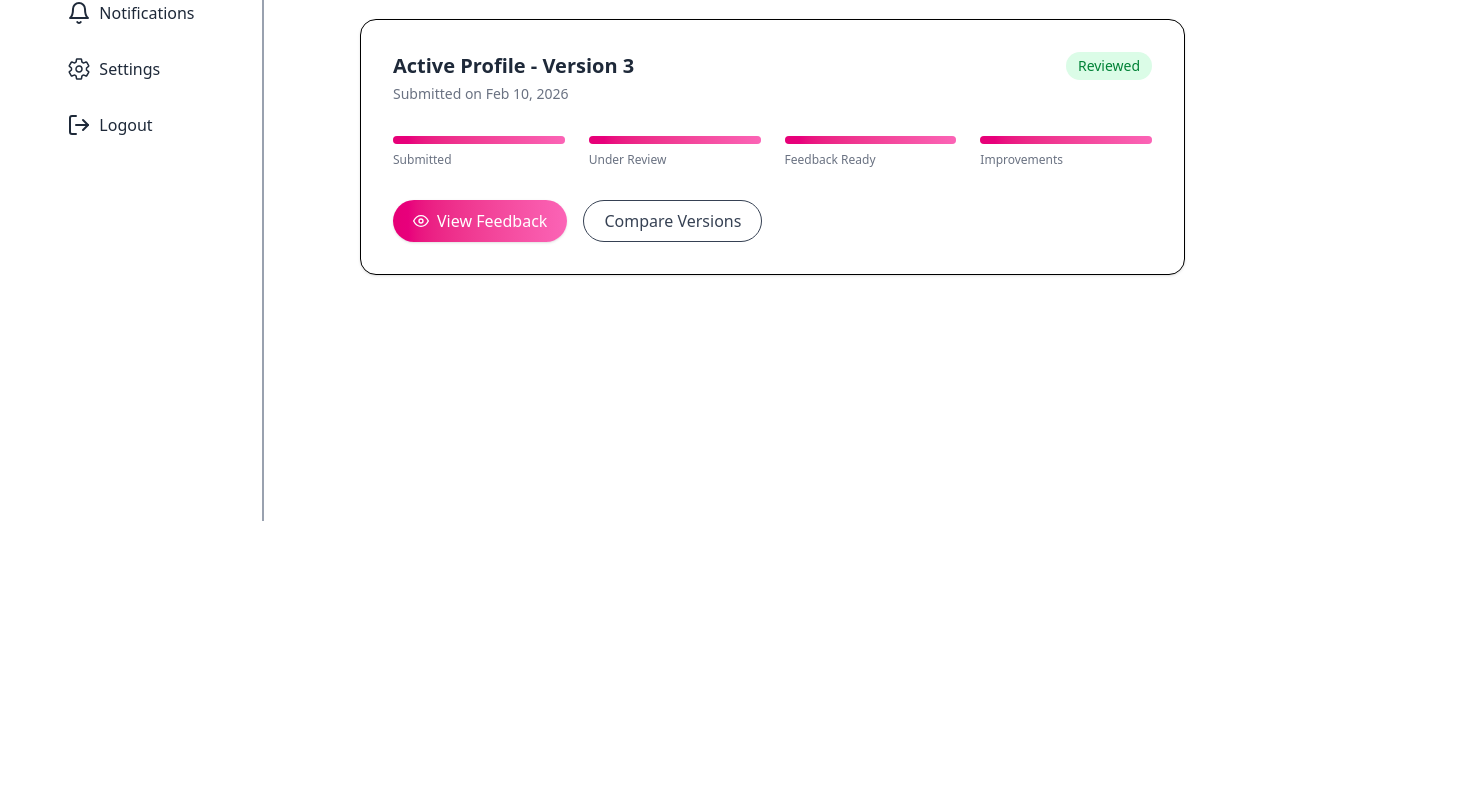
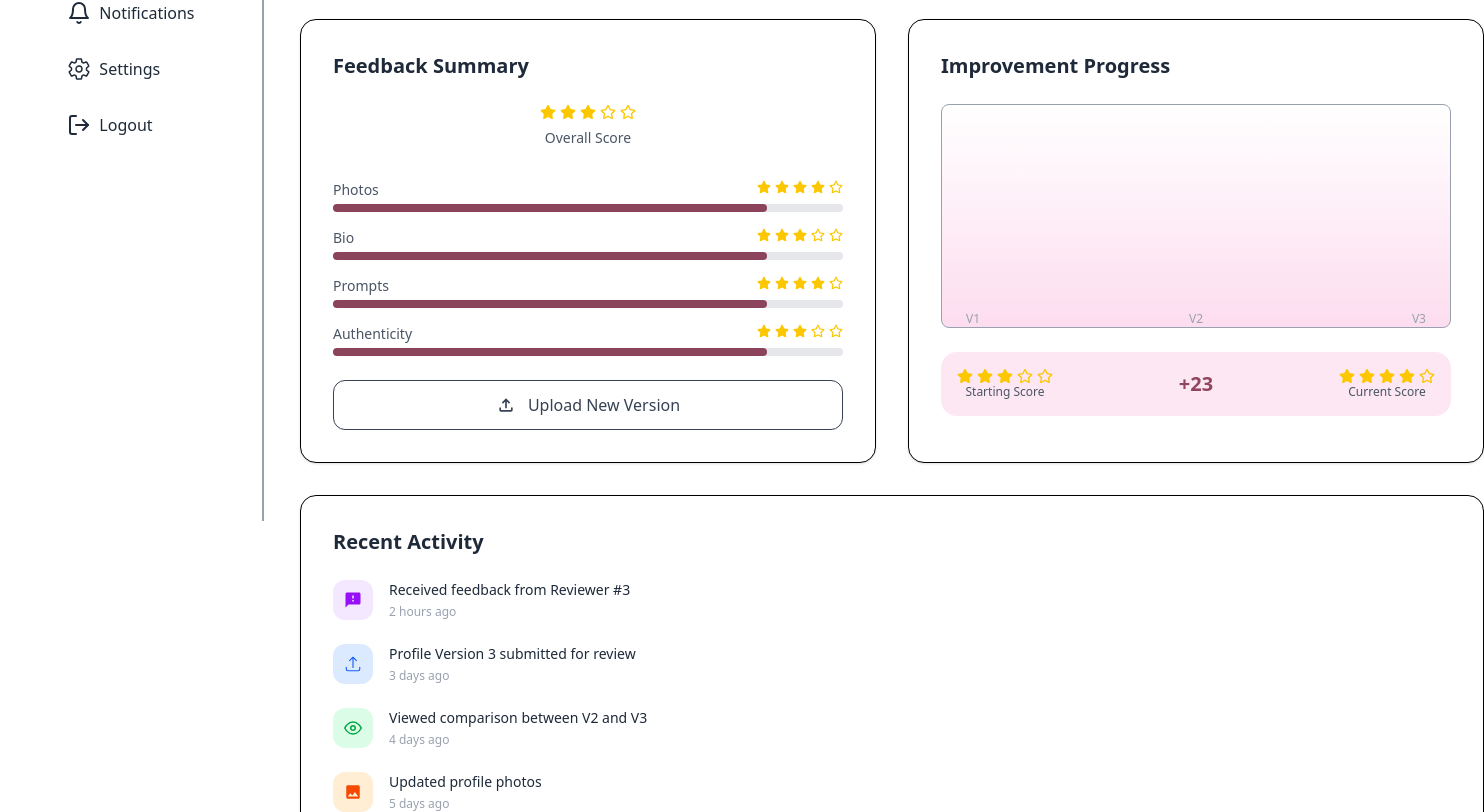
Before and after one commit to devsa-gitignore/UniHacks_GPTpaglus_2, a React (Vite) app in the folder frontend/ProfileLens/: page /home in a window 1280 px wide. Shown: the part 279-1091 px from the top of the page, 1484 px wide, since content can reach past the window. Before the commit the page ends 800 px from the top, so only its background shows below. Built offline with nearby package versions, Linux system fonts and the light colour scheme.

Commit message:
User HomePage done

```diff
--- a/frontend/ProfileLens/src/Components/PagesWithNavbar.jsx
+++ b/frontend/ProfileLens/src/Components/PagesWithNavbar.jsx
@@ -7,7 +7,7 @@ export default function PagesWithNavbar() {
       <div>
         <Navbar />
       </div>
-        <div className="ml-90 outlet">
+        <div className="ml-75 outlet">
           <Outlet />
         </div>
     </div>
--- a/frontend/ProfileLens/src/Pages/HomePage.jsx
+++ b/frontend/ProfileLens/src/Pages/HomePage.jsx
@@ -1,101 +1,180 @@
-import { FaStar } from "react-icons/fa";
+import { FaStar, FaRegStar, FaStarHalfAlt } from "react-icons/fa";
 import { FiEye } from "react-icons/fi";
+import { MdOutlineFileUpload, MdFeedback, MdPhoto } from "react-icons/md";
+import { HiArrowUpTray } from "react-icons/hi2";
+
+/* ⭐ Reusable Star Component */
+const StarRating = ({ rating }) => {
+  return (
+    <div className="flex gap-1 text-yellow-400">
+      {[1, 2, 3, 4, 5].map((i) => {
+        if (rating >= i) return <FaStar key={i} />;
+        if (rating >= i - 0.5) return <FaStarHalfAlt key={i} />;
+        return <FaRegStar key={i} />;
+      })}
+    </div>
+  );
+};
+
+/* 🕒 Recent Activity Item */
+const ActivityItem = ({ icon: Icon, bg, color, text, time }) => (
+  <div className="flex items-start gap-4">
+    <div className={`w-10 h-10 flex items-center justify-center rounded-xl ${bg} ${color}`}>
+      <Icon size={18} />
+    </div>
+    <div>
+      <p className="text-gray-800 text-sm">{text}</p>
+      <p className="text-gray-400 text-xs mt-1">{time}</p>
+    </div>
+  </div>
+);
 
 const HomePage = () => {
   return (
-    <div className="w-full h-screen py-8">
+    <div className="w-[74rem] h-fit py-8 space-y-8">
+
       {/* Header */}
+      <div>
         <h1 className="text-3xl font-semibold text-gray-800">
           Welcome back, Alex!
         </h1>
         <p className="text-gray-500 mt-1">
           Here's how your profile is performing
         </p>
+      </div>
 
-      {/* Stats Cards */}
-      <div className="grid grid-cols-1 md:grid-cols-4 gap-6 mt-8">
-        {/* Score */}
+      {/* Top Cards */}
+      <div className="grid grid-cols-1 md:grid-cols-4 gap-6">
         <div className="bg-white rounded-2xl p-6 shadow-sm border">
-          <div className="flex gap-1 text-yellow-400">
-            <FaStar />
-            <FaStar />
-            <FaStar />
-            <FaStar className="text-gray-300" />
-            <FaStar className="text-gray-300" />
-          </div>
+          <StarRating rating={3} />
           <p className="text-gray-500 mt-4 text-sm">Current Score</p>
           <p className="text-green-600 text-sm mt-2">+11 from last version</p>
         </div>
 
-        {/* Versions */}
         <div className="bg-white rounded-2xl p-6 shadow-sm border">
           <h2 className="text-2xl font-semibold text-gray-800">3</h2>
           <p className="text-gray-500 mt-2 text-sm">Profile Versions</p>
-          <p className="text-gray-400 text-sm mt-2">
-            Latest: Feb 10, 2026
-          </p>
+          <p className="text-gray-400 text-sm mt-2">Latest: Feb 10, 2026</p>
         </div>
 
-        {/* Reviews */}
         <div className="bg-white rounded-2xl p-6 shadow-sm border">
           <h2 className="text-2xl font-semibold text-gray-800">5</h2>
           <p className="text-gray-500 mt-2 text-sm">Reviews Received</p>
-          <p className="text-gray-400 text-sm mt-2">
-            Avg rating: 4.8/5
-          </p>
+          <p className="text-gray-400 text-sm mt-2">Avg rating: 4.8/5</p>
         </div>
 
-        {/* Improvement */}
         <div className="bg-white rounded-2xl p-6 shadow-sm border">
           <h2 className="text-2xl font-semibold text-gray-800">37%</h2>
           <p className="text-gray-500 mt-2 text-sm">Improvement</p>
-          <p className="text-gray-400 text-sm mt-2">
-            Since first version
-          </p>
+          <p className="text-gray-400 text-sm mt-2">Since first version</p>
         </div>
       </div>
 
-      {/* Active Profile Card */}
-      <div className="bg-white rounded-2xl p-8 shadow-sm border mt-8">
-        <div className="flex items-start justify-between">
+      {/* Bottom Section */}
+      <div className="grid grid-cols-1 lg:grid-cols-2 gap-8">
+
+        {/* Feedback Summary */}
+        <div className="bg-white rounded-2xl border p-8 shadow-sm">
+          <h2 className="text-xl font-semibold text-gray-800 mb-6">
+            Feedback Summary
+          </h2>
+
+          <div className="flex justify-center mb-8 text-center">
             <div>
-            <h2 className="text-xl font-semibold text-gray-800">
-              Active Profile - Version 3
-            </h2>
-            <p className="text-gray-500 text-sm mt-1">
-              Submitted on Feb 10, 2026
-            </p>
+              <StarRating rating={3} />
+              <p className="text-sm text-gray-600 mt-2">Overall Score</p>
+            </div>
           </div>
 
-          <span className="bg-green-100 text-green-700 text-sm px-3 py-1 rounded-full">
-            Reviewed
-          </span>
+          {[
+            { label: "Photos", rating: 4 },
+            { label: "Bio", rating: 3 },
+            { label: "Prompts", rating: 4 },
+            { label: "Authenticity", rating: 3 },
+          ].map((item, i) => (
+            <div key={i} className="mb-4">
+              <div className="flex justify-between text-sm text-gray-600 mb-1">
+                <span>{item.label}</span>
+                <StarRating rating={item.rating} />
+              </div>
+              <div className="w-full h-2 bg-gray-200 rounded-full">
+                <div className="h-2 bg-[#6c0c27bc] rounded-full w-[85%]"></div>
+              </div>
+            </div>
+          ))}
+
+          <button className="mt-6 w-full border rounded-xl py-3 text-gray-700 hover:bg-gray-100 transition flex items-center justify-center gap-3">
+            <MdOutlineFileUpload size={20} />
+            Upload New Version
+          </button>
         </div>
 
-        {/* Progress Bars */}
-        <div className="grid grid-cols-2 md:grid-cols-4 gap-6 mt-8">
-          {["Submitted", "Under Review", "Feedback Ready", "Improvements"].map(
-            (step, i) => (
-              <div key={i}>
-                <div className="h-2 rounded-full bg-pink-200">
-                  <div className="h-2 rounded-full bg-gradient-to-r from-pink-600 to-pink-400 w-full"></div>
-                </div>
-                <p className="text-xs text-gray-500 mt-2">{step}</p>
-              </div>
-            )
-          )}
+        {/* Improvement Progress */}
+        <div className="bg-white rounded-2xl border p-8 shadow-sm">
+          <h2 className="text-xl font-semibold text-gray-800 mb-6">
+            Improvement Progress
+          </h2>
+
+          <div className="h-56 bg-gradient-to-t from-pink-200/70 to-transparent rounded-lg border flex items-end justify-between px-6 text-xs text-gray-400">
+            <span>V1</span>
+            <span>V2</span>
+            <span>V3</span>
           </div>
 
-        {/* Buttons */}
-        <div className="flex gap-4 mt-8">
-          <button className="flex items-center gap-2 bg-gradient-to-r from-pink-600 to-pink-400 text-white px-5 py-2 rounded-full shadow hover:opacity-90 transition">
-            <FiEye />
-            View Feedback
-          </button>
+          <div className="mt-6 bg-pink-100 rounded-2xl p-4 flex justify-between items-center text-center">
+            <div>
+              <StarRating rating={3} />
+              <p className="text-xs text-gray-600">Starting Score</p>
+            </div>
 
-          <button className="px-5 py-2 rounded-full border text-gray-700 hover:bg-gray-50 transition">
-            Compare Versions
-          </button>
+            <div className="text-xl font-semibold text-[#6c0c27bc]">+23</div>
+
+            <div>
+              <StarRating rating={4} />
+              <p className="text-xs text-gray-600">Current Score</p>
+            </div>
+          </div>
+        </div>
+      </div>
+
+      {/* Recent Activity */}
+      <div className="bg-white rounded-2xl border p-8 shadow-sm">
+        <h2 className="text-xl font-semibold text-gray-800 mb-6">
+          Recent Activity
+        </h2>
+
+        <div className="space-y-6">
+          <ActivityItem
+            icon={MdFeedback}
+            bg="bg-purple-100"
+            color="text-purple-600"
+            text="Received feedback from Reviewer #3"
+            time="2 hours ago"
+          />
+
+          <ActivityItem
+            icon={HiArrowUpTray}
+            bg="bg-blue-100"
+            color="text-blue-600"
+            text="Profile Version 3 submitted for review"
+            time="3 days ago"
+          />
+
+          <ActivityItem
+            icon={FiEye}
+            bg="bg-green-100"
+            color="text-green-600"
+            text="Viewed comparison between V2 and V3"
+            time="4 days ago"
+          />
+
+          <ActivityItem
+            icon={MdPhoto}
+            bg="bg-orange-100"
+            color="text-orange-600"
+            text="Updated profile photos"
+            time="5 days ago"
+          />
         </div>
       </div>
     </div>
```
Lines whose indentation alone changed are shown as unchanged.
